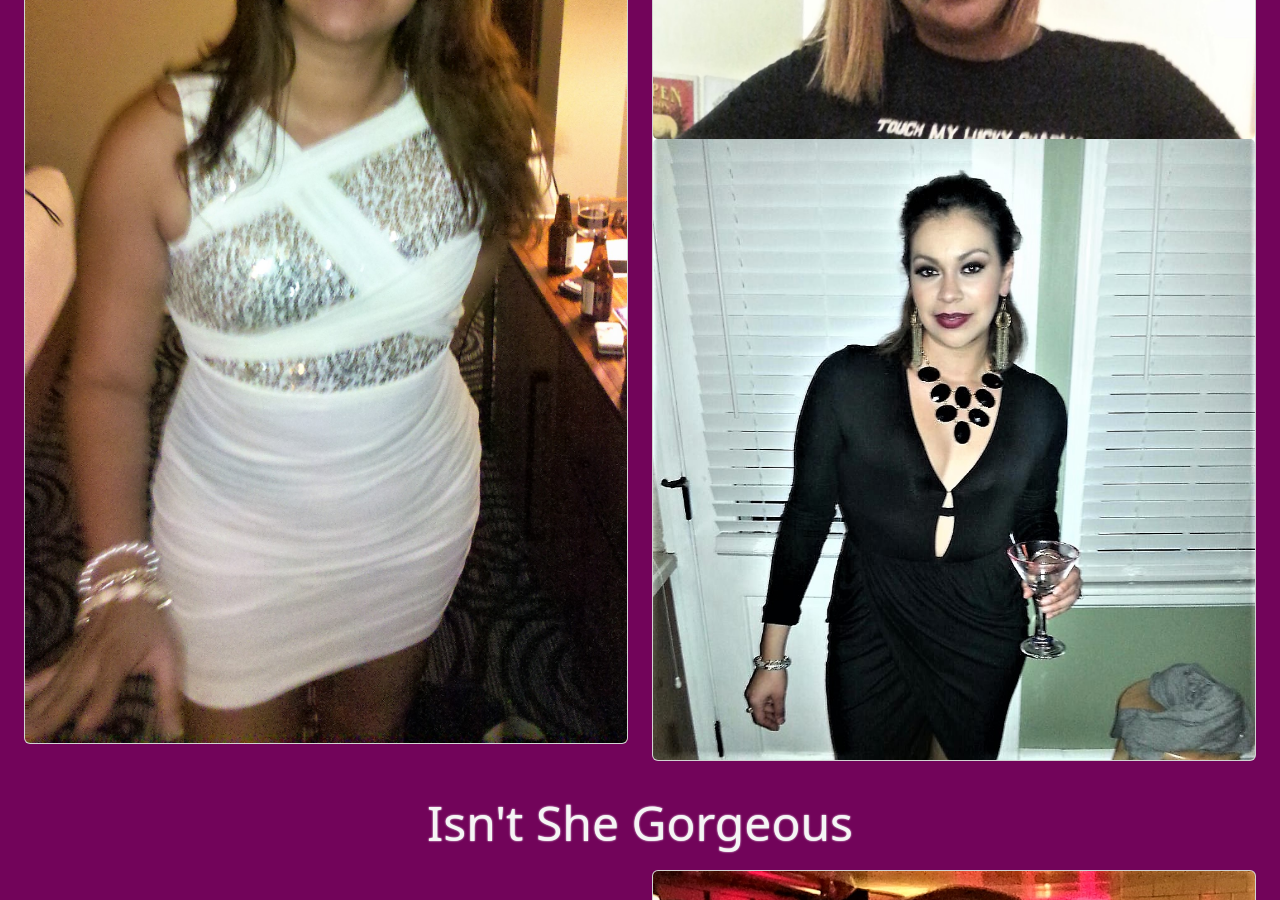
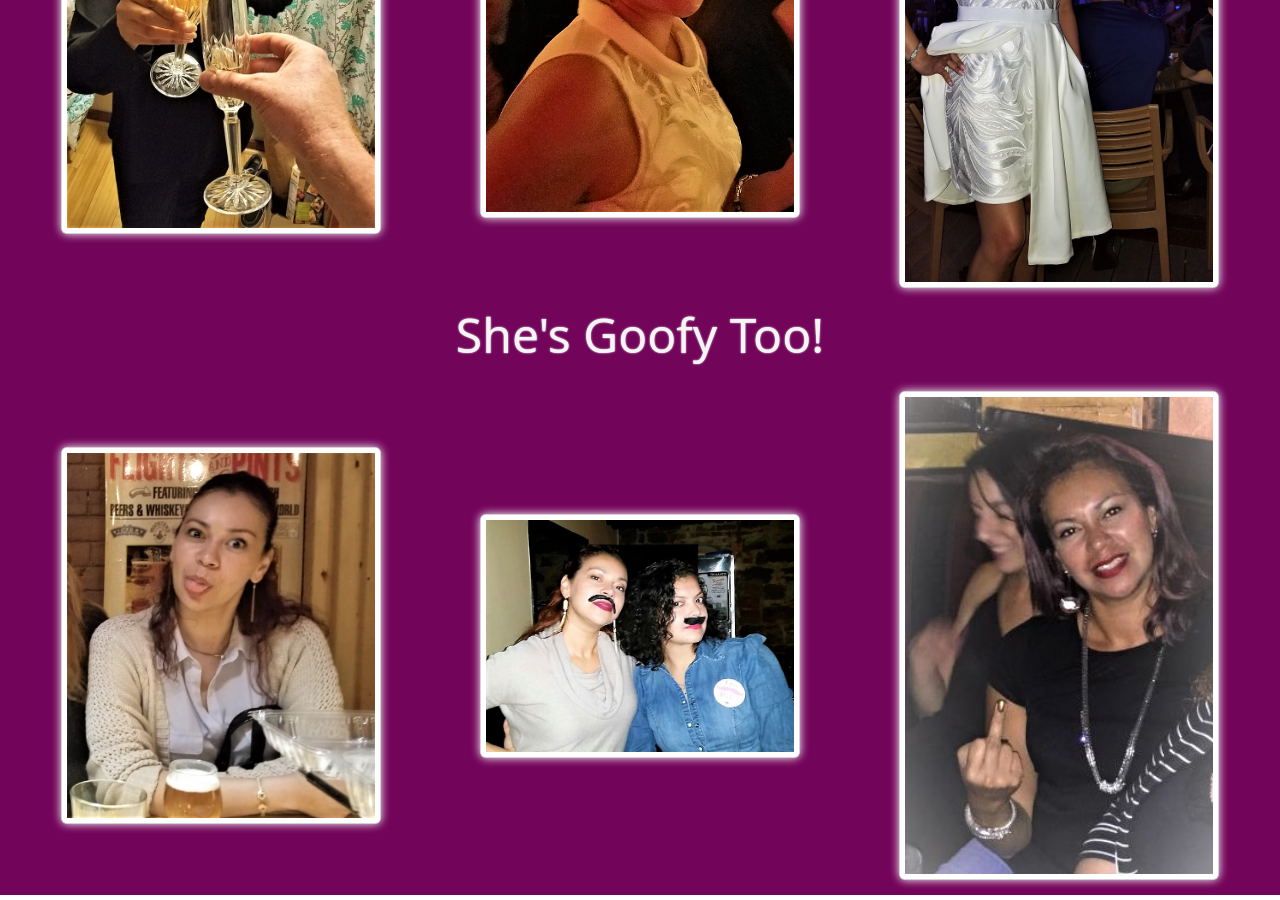
Before and after one commit to TheDecoder007/Online_Shrine_Template, a React (Create React App) app: page / in a window 1280 px wide. Shown: the part 1900-2800 px from the top of the page. Built offline with nearby package versions, Linux system fonts and the light colour scheme.

Commit message:
plugging in more rows and col

```diff
--- a/src/components/Hero/style.css
+++ b/src/components/Hero/style.css
@@ -11,3 +11,7 @@
     padding-right: 0px;
     padding-left: 0px;
 }
+
+#video {
+    padding: 0px;
+}
--- a/src/components/Projects/index.js
+++ b/src/components/Projects/index.js
@@ -39,6 +39,10 @@ function Projects() {
               src={require("./../../assets/photos/tati2.png")}
               className="images"
             />
+          </Card>
+        </Col>
+        <Col className="col1">
+          <Card>
             <Card.Img
               src={require("./../../assets/photos/tati3.png")}
               className="images"
@@ -66,10 +70,43 @@ function Projects() {
               src={require("./../../assets/photos/tati5.png")}
               className="images"
             />
-            </Card>
-            <Card>
+          </Card>
+        </Col>
+        <Col className="col1">
+          <Card>
             <Card.Img
               src={require("./../../assets/photos/tati6.png")}
+              className="images"
+            />
+          </Card>
+        </Col>
+      </Row>
+
+      <Row>
+        <h3 className="text-center sectionHead">She's Goofy Too!</h3>
+      </Row>
+
+      <Row className="CardRow">
+        <Col className="col1">
+          <Card className="card">
+            <Card.Img
+              src={require("./../../assets/photos/tati7.png")}
+              className="images"
+            />
+          </Card>
+        </Col>
+        <Col className="col1">
+          <Card className="card">
+            <Card.Img
+              src={require("./../../assets/photos/tati22.png")}
+              className="images"
+            />
+          </Card>
+        </Col>
+        <Col className="col1">
+          <Card>
+            <Card.Img
+              src={require("./../../assets/photos/tati23.png")}
               className="images"
             />
           </Card>
--- a/src/components/Projects/style.css
+++ b/src/components/Projects/style.css
@@ -9,6 +9,8 @@
     padding: 0px;
     justify-content: center;
     align-items: center;
+    border: 5px solid white;
+    border-radius: 10px;
 }
 
 .CardRow {
@@ -23,9 +25,17 @@
 }
 
 .card {
-    size: 3rem ;
+    margin-bottom: 10px;
+    margin-top: 20px;
+    /* border-radius: 15px; */
+    border: 10px solid black;
+    box-shadow: 0 0 10px white;
+    height: 20rem;
+    width: 20rem;
 }
 .col1 {
-    padding: 10px;
-    padding-bottom: 30px;
+    display: flex;
+    justify-content: center;
+    margin: 5px;
+    align-items: center;
 }
```
